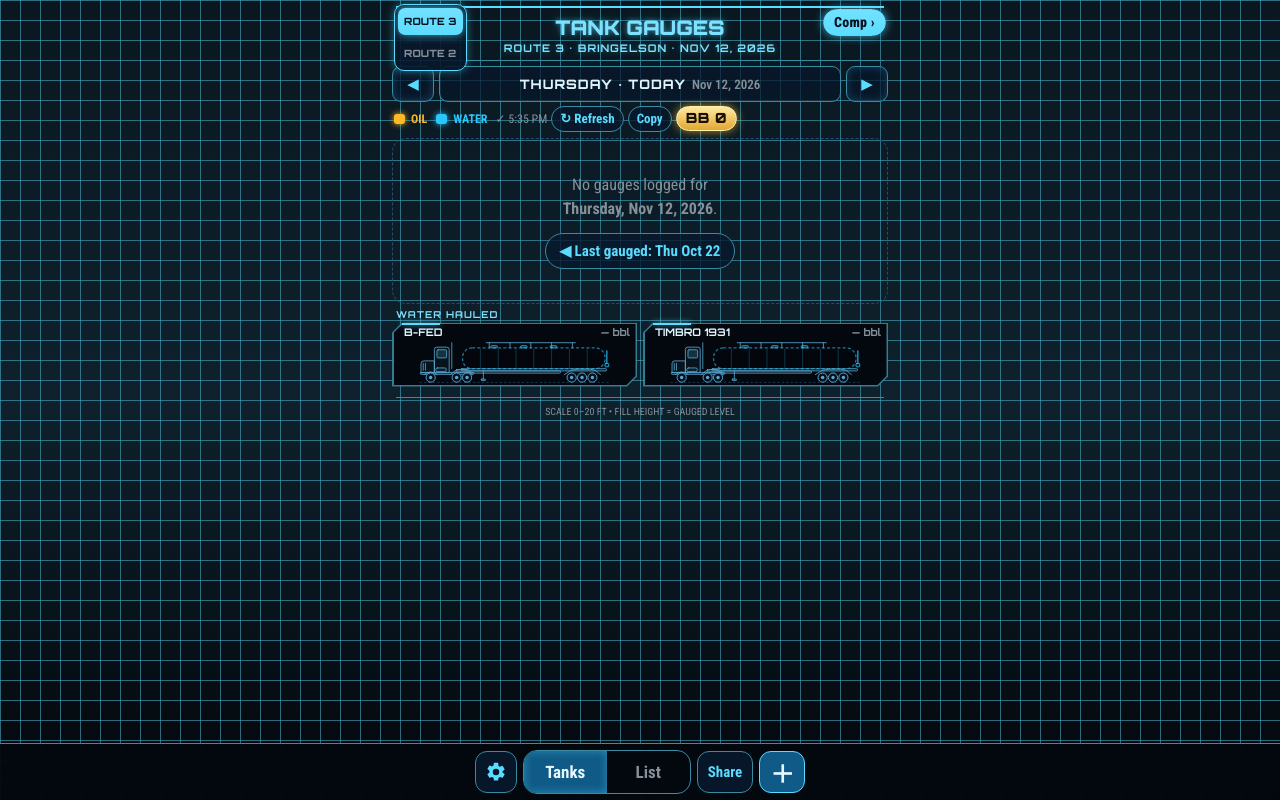
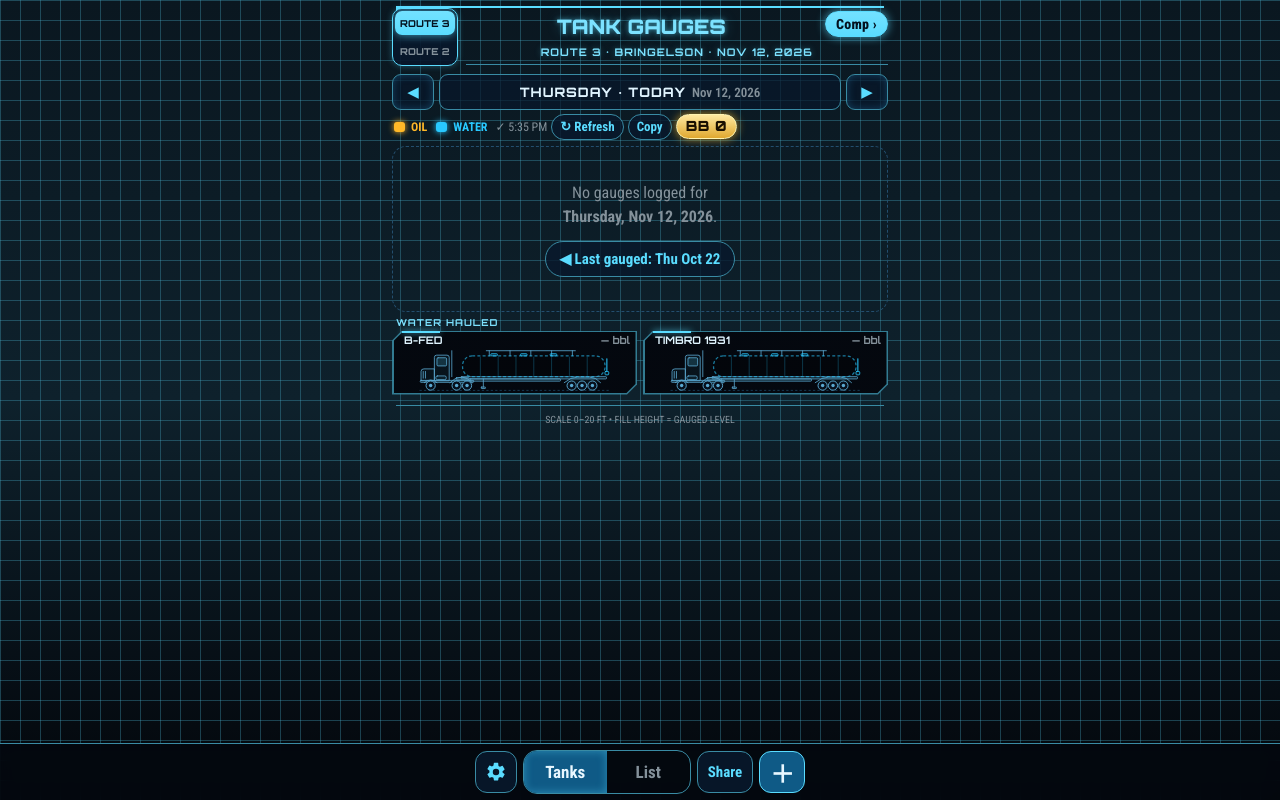
Before and after one commit to DanielO3222/tank-gauges, a plain HTML site: page index.html in a window 1280 px wide. Drawn offline with Linux system fonts and the light colour scheme.

Commit message:
Header: route switch in its own column, slightly smaller, no covered subtitle; fade grid a bit; tg-v1.9.8

```diff
--- a/app.js
+++ b/app.js
@@ -5,7 +5,7 @@
 const DATA_URL = localStorage.getItem("tg_data_url") || "data/gauges.json";
 const POLL_MS = 60000;
 const K_CACHE = "tg_cache_v1", K_LOCAL = "tg_local_v1", K_VIEW = "tg_view";
-const APP_VERSION = "tg-v1.9.7";
+const APP_VERSION = "tg-v1.9.8";
 const $ = s => document.querySelector(s);
 const WD = ["Sunday","Monday","Tuesday","Wednesday","Thursday","Friday","Saturday"];
 const MON = ["Jan","Feb","Mar","Apr","May","Jun","Jul","Aug","Sep","Oct","Nov","Dec"];
--- a/style.css
+++ b/style.css
@@ -11,8 +11,8 @@ html,body{margin:0;background:var(--bg);color:var(--txt);font-family:RC,system-u
 body{
   min-height:100vh;
   background:
-    linear-gradient(color-mix(in srgb,var(--grid,rgb(10,26,40)) 55%,transparent) 1px,transparent 1px) 0 0/20px 20px,
-    linear-gradient(90deg,color-mix(in srgb,var(--grid,rgb(10,26,40)) 55%,transparent) 1px,transparent 1px) 0 0/20px 20px,
+    linear-gradient(color-mix(in srgb,var(--grid,rgb(10,26,40)) 32%,transparent) 1px,transparent 1px) 0 0/20px 20px,
+    linear-gradient(90deg,color-mix(in srgb,var(--grid,rgb(10,26,40)) 32%,transparent) 1px,transparent 1px) 0 0/20px 20px,
     linear-gradient(180deg,var(--bg-top,#040a1c) 0%,var(--bg-mid,#08122a) 50%,var(--bg-bot,#0a0c18) 100%);
   background-attachment:fixed;
   padding:env(safe-area-inset-top) 0 calc(84px + env(safe-area-inset-bottom));
@@ -288,3 +288,14 @@ h1{color:var(--title);text-shadow:0 0 5px color-mix(in srgb,var(--cy) 55%,transp
 .theme-row{display:flex;align-items:center;justify-content:space-between;gap:10px;font-weight:700;color:var(--txt)}
 .theme-row input[type=color]{width:52px;height:40px;padding:0;border:1.5px solid var(--frame);border-radius:10px;background:transparent;cursor:pointer}
 .hdr h1{font-size:20px;letter-spacing:0;white-space:nowrap}
+
+/* ---- v1.9.8 header: route switch in its own column so it never covers title/subtitle ---- */
+.hdr{display:grid;grid-template-columns:auto 1fr auto;grid-template-rows:auto auto auto;align-items:center;column-gap:8px;padding-top:6px}
+.hdr .topline{grid-column:1/-1}
+.routeseg{position:static;left:auto;top:auto;justify-self:start;align-self:center;grid-column:1;grid-row:2/4;
+  z-index:1;max-width:86px;padding:2px;gap:4px;margin:0;box-shadow:0 0 6px color-mix(in srgb,var(--cy) 35%,transparent)}
+.routeseg button{padding:6px 5px;font-size:9.5px;line-height:12px;letter-spacing:.1px}
+.hdr h1{grid-column:2;grid-row:2;margin:4px 0 0;font-size:20px;letter-spacing:0;white-space:nowrap;min-width:0}
+.hdr .sub{grid-column:2/-1;grid-row:3;margin:0;padding:3px 0 5px;min-width:0;white-space:nowrap;overflow:hidden;text-overflow:ellipsis}
+.chip.hdrlink{position:static;grid-column:3;grid-row:2;align-self:center;justify-self:end;margin:0;top:auto;right:auto}
+.datenav{margin-top:8px}
--- a/sw.js
+++ b/sw.js
@@ -1,5 +1,5 @@
 /* Tank Gauges service worker: app shell cache-first, data file network-first. */
-const VERSION = "tg-v1.9.7";
+const VERSION = "tg-v1.9.8";
 const SHELL = ["./", "index.html", "style.css", "app.js", "manifest.webmanifest",
   "fonts/Orbitron.ttf", "fonts/RobotoCondensed.ttf",
   "icons/icon-192.png", "icons/icon-512.png", "icons/apple-touch-icon.png", "icons/favicon-32.png", "data/gauges.json"];
```
